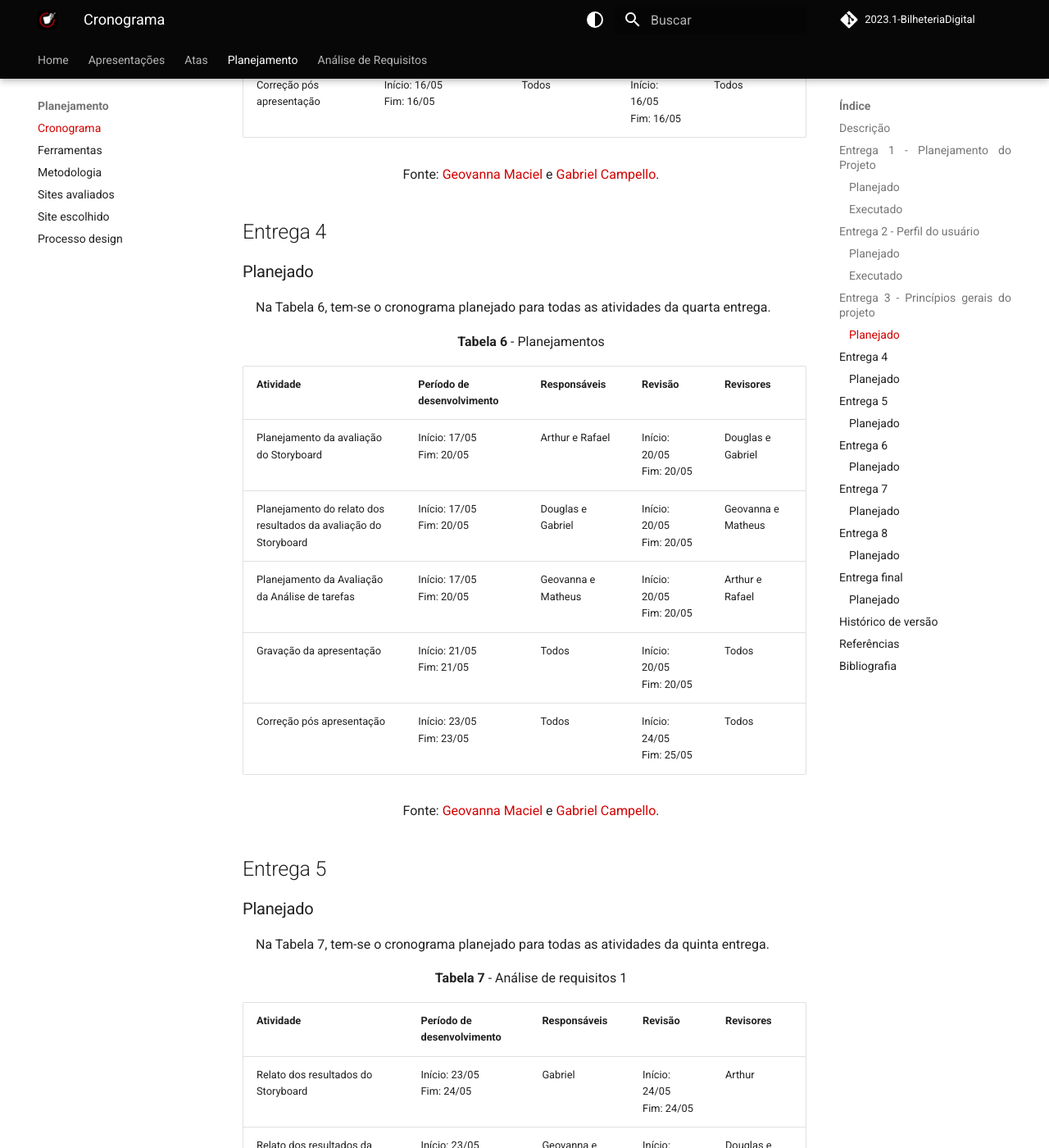
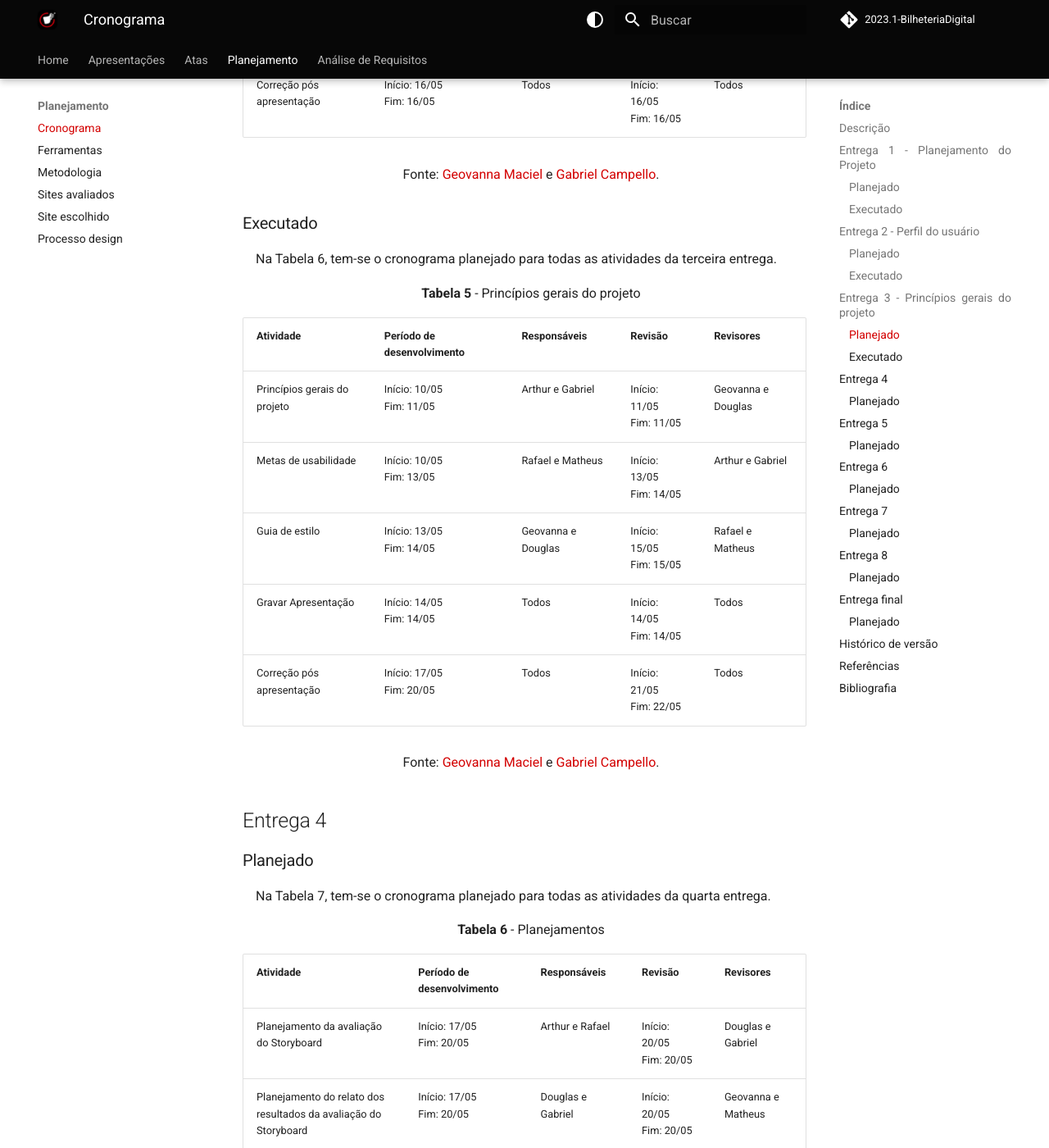
Before and after one commit to Interacao-Humano-Computador/2023.1-BilheteriaDigital, an MkDocs documentation site: the page built from docs/planejamento/cronograma.md, in a window 1280 px wide and 1400 px high, scrolled down 4809 px. Shown: the whole window at 82% size. Built offline with MkDocs 1.6.1 and Material for MkDocs 9.7.7, drawn with Linux system fonts in a browser that asks for light colours; comment, search, counter and statistics services are not loaded; the version menu is left out; some of the changed text lies outside the part shown.

```diff
--- a/docs/planejamento/cronograma.md
+++ b/docs/planejamento/cronograma.md
@@ -94,11 +94,25 @@ Na Tabela 5, tem-se o cronograma planejado para todas as atividades da terceira
 
 <font size="3"><p style="text-align: center">Fonte: [Geovanna Maciel](https://github.com/manuziny) e [Gabriel Campello](https://github.com/g16c).</p></font>
 
+### Executado
+Na Tabela 6, tem-se o cronograma planejado para todas as atividades da terceira entrega.
+
+<font size="3"><p style="text-align: center"><b>Tabela 5</b> - Princípios gerais do projeto</p></font>
+
+| Atividade 	| Período de desenvolvimento 	| Responsáveis 	| Revisão 	| Revisores 	|
+|---	|---	|---	|---	|---	|
+|   Princípios gerais do projeto<br> 	| Início: 10/05<br>Fim: 11/05 	| Arthur e Gabriel 	| Início: 11/05<br>Fim: 11/05 	| Geovanna e Douglas 	|
+|   Metas de usabilidade<br> 	| Início: 10/05<br>Fim: 13/05 	| Rafael e Matheus 	| Início: 13/05<br>Fim: 14/05 	| Arthur e Gabriel 	|
+|   Guia de estilo <br> 	| Início: 13/05<br>Fim: 14/05 	| Geovanna e Douglas 	| Início: 15/05<br>Fim: 15/05 	| Rafael e Matheus 	|
+|   Gravar Apresentação<br> 	| Início: 14/05<br>Fim: 14/05 	| Todos 	| Início: 14/05<br>Fim: 14/05 	| Todos 	|
+|   Correção pós apresentação<br> 	| Início: 17/05<br>Fim: 20/05 	| Todos 	| Início: 21/05<br>Fim: 22/05 	| Todos 	|
+
+<font size="3"><p style="text-align: center">Fonte: [Geovanna Maciel](https://github.com/manuziny) e [Gabriel Campello](https://github.com/g16c).</p></font>
 
 ## Entrega 4
 
 ### Planejado
-Na Tabela 6, tem-se o cronograma planejado para todas as atividades da quarta entrega.
+Na Tabela 7, tem-se o cronograma planejado para todas as atividades da quarta entrega.
 
 <font size="3"><p style="text-align: center"><b>Tabela 6</b> - Planejamentos</p></font>
 
@@ -161,7 +175,7 @@ Na Tabela 8, tem-se o cronograma planejado para todas as atividades da sexta ent
 ## Entrega 7
 
 ### Planejado
-Na Tabela 9, tem-se o cronograma planejado para todas as atividades da sétima entrega.
+Na Tabela 10, tem-se o cronograma planejado para todas as atividades da sétima entrega.
 
 <font size="3"><p style="text-align: center"><b>Tabela 9</b> - Relato dos resultados</p></font>
 
@@ -179,7 +193,7 @@ Na Tabela 9, tem-se o cronograma planejado para todas as atividades da sétima e
 ## Entrega 8
 
 ### Planejado
-Na Tabela 10, tem-se o cronograma planejado para todas as atividades da oitava entrega.
+Na Tabela 11, tem-se o cronograma planejado para todas as atividades da oitava entrega.
 
 <font size="3"><p style="text-align: center"><b>Tabela 10</b> - Resultado protótipo alta fidelidade</p></font>
 
```
Also changed, not shown: other parts of docs/planejamento/cronograma.md (+3 -3 lines), docs/analise-de-requisitos/guia-de-estilo.md (+17 -1 lines), site/analise-de-requisitos/guia-de-estilo/index.html, site/planejamento/cronograma/index.html, site/search/search_index.json, 1 other file.
